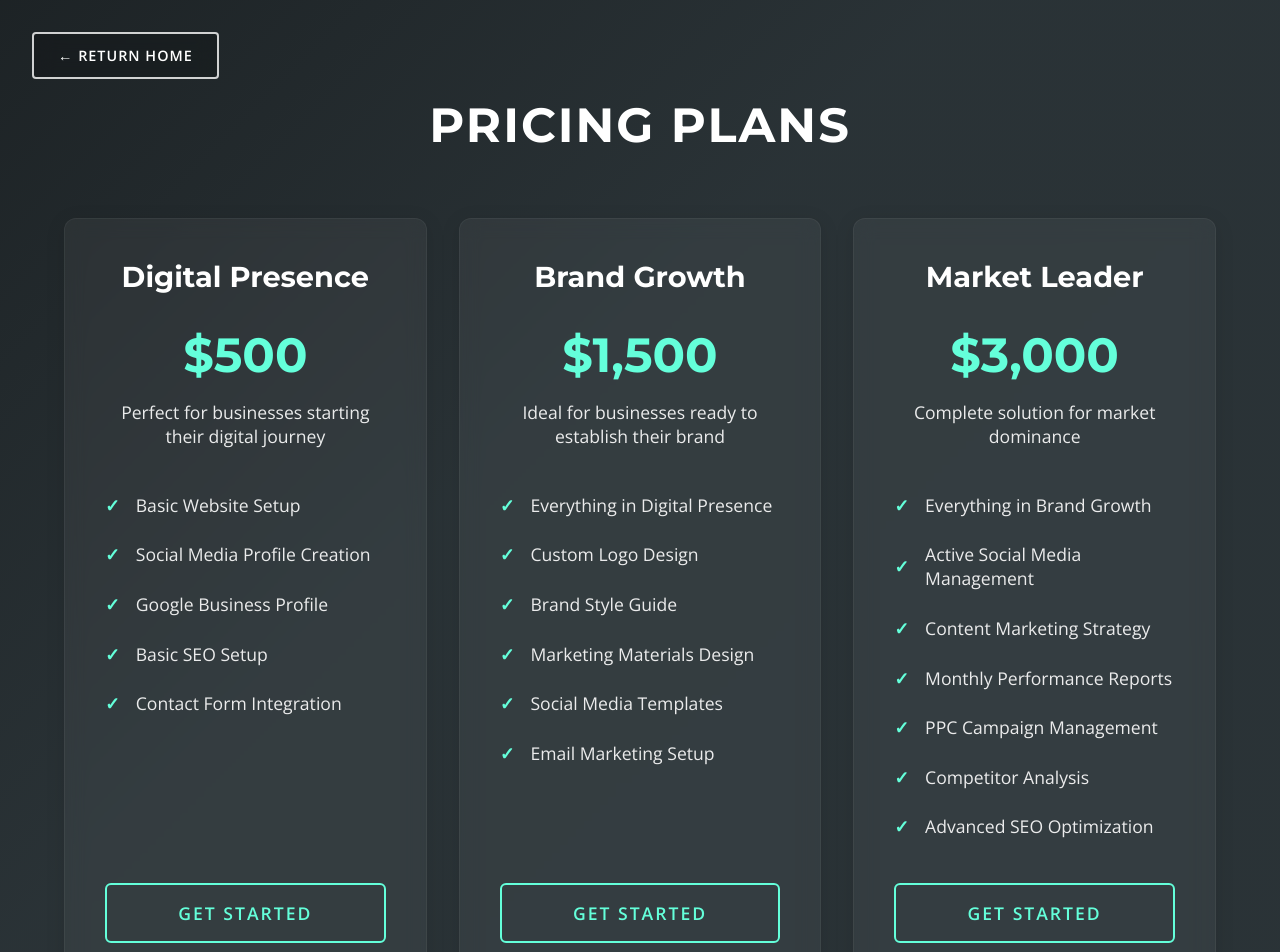
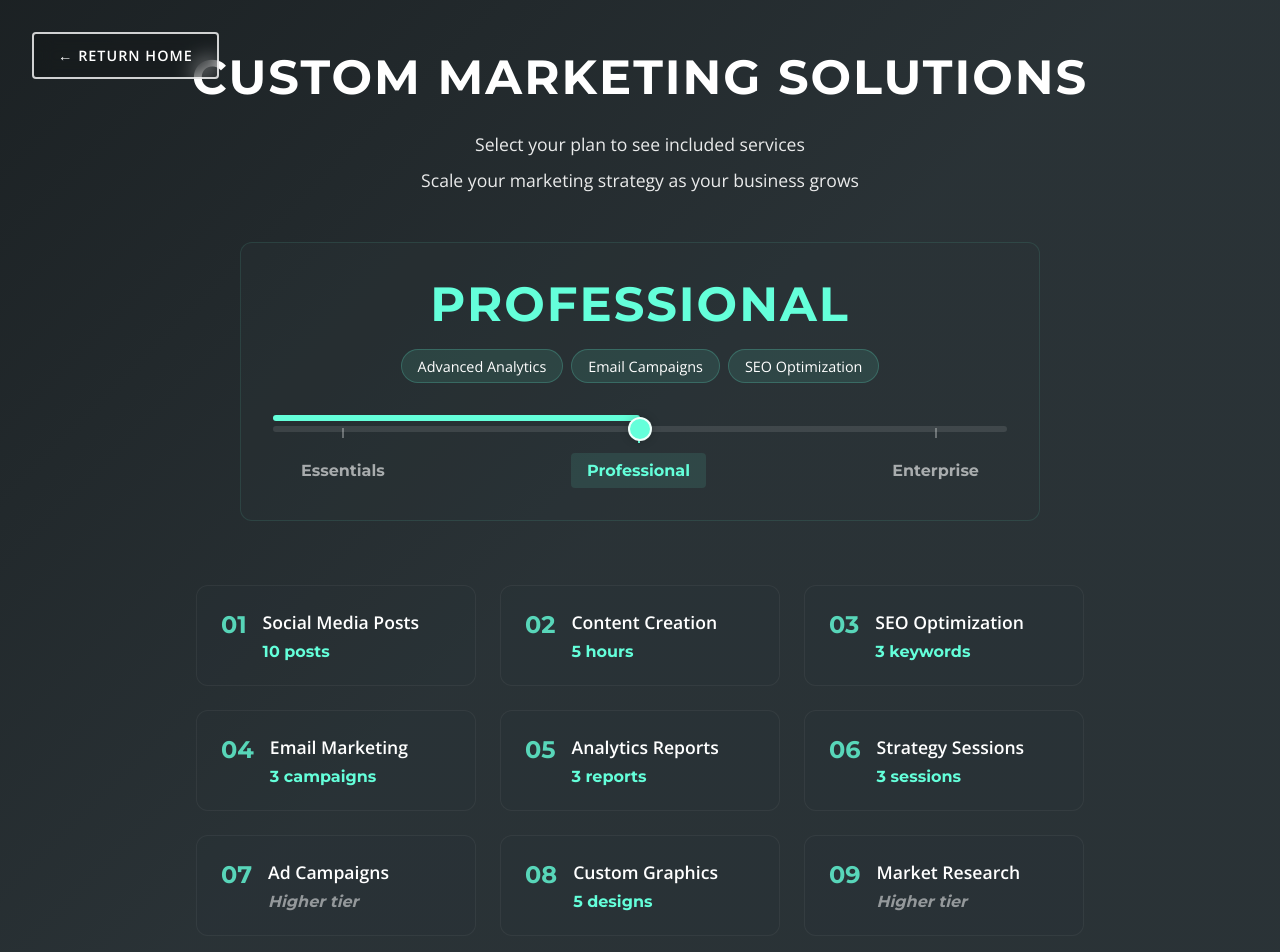
Before and after one commit to Dooblr/modus-marketing, a React (Vite) app: page /pricing in a window 1280 px wide. Shown: the top 952 px of the page. Built offline with nearby package versions, Linux system fonts and the light colour scheme.

Commit message:
updated pricing page

```diff
--- a/src/App.scss
+++ b/src/App.scss
@@ -695,132 +695,342 @@ body {
 }
 
 .pricing-page {
-  .pricing-grid {
-    display: grid;
-    grid-template-columns: repeat(3, 1fr);
-    gap: 2rem;
+  padding: 2rem;
+  max-width: 1200px;
+  margin: 0 auto;
+
+  h1 {
+    text-align: center;
+    color: $white;
+    margin-bottom: 1.5rem;
+    font-family: 'Montserrat', sans-serif;
+  }
+
+  .pricing-description {
+    text-align: center;
+    margin-bottom: 3rem;
+    color: rgba($white, 0.9);
+    font-family: 'Open Sans', sans-serif;
+
+    p {
+      margin: 0.5rem 0;
+      font-size: 1.1rem;
+      line-height: 1.6;
+    }
+  }
+
+  .slider-container {
+    width: 100%;
+    max-width: 800px;
+    margin: 0 auto 4rem;
     padding: 2rem;
-    max-width: 1400px;
-    width: 100%;
-    margin: 0 auto;
+    background: rgba($gunmetal, 0.3);
+    border-radius: 12px;
+    border: 1px solid rgba($accent, 0.1);
 
-    .pricing-card {
-      background: $card-bg;
-      border-radius: 12px;
-      padding: 2.5rem;
+    .price-display {
       text-align: center;
-      transition: all 0.4s cubic-bezier(0.4, 0, 0.2, 1);
-      backdrop-filter: blur(10px);
-      border: 1px solid rgba($white, 0.05);
-      box-shadow: 0 4px 20px rgba($black, 0.1);
+      margin-bottom: 2rem;
       display: flex;
       flex-direction: column;
+      align-items: center;
+      gap: 1rem;
 
-      &:hover {
-        transform: translateY(-8px);
-        background: $hover-bg;
-        border-color: rgba($accent, 0.2);
-      }
-
-      h3 {
-        font-family: 'Montserrat', sans-serif;
-        font-size: 1.8rem;
-        color: $white;
-        margin-bottom: 1rem;
-      }
-
-      .price {
+      .plan-tier {
         font-family: 'Montserrat', sans-serif;
         font-size: 3rem;
         color: $accent;
-        margin: 1rem 0;
         font-weight: bold;
+        text-transform: uppercase;
+        letter-spacing: 2px;
       }
 
-      .description {
-        font-family: 'Open Sans', sans-serif;
-        color: rgba($white, 0.9);
-        font-size: 1.1rem;
-        margin-bottom: 2rem;
+      .plan-features {
+        display: flex;
+        flex-wrap: wrap;
+        gap: 0.5rem;
+        justify-content: center;
+
+        .feature-tag {
+          font-family: 'Open Sans', sans-serif;
+          font-size: 0.9rem;
+          color: $white;
+          padding: 0.4rem 1rem;
+          background: rgba($accent, 0.1);
+          border-radius: 20px;
+          border: 1px solid rgba($accent, 0.2);
+        }
       }
+    }
 
-      ul {
-        list-style: none;
-        padding: 0;
-        margin: 0 0 2rem;
-        flex-grow: 1;
-        text-align: left;
+    .slider-wrapper {
+      position: relative;
+      width: 100%;
+      height: 6px;
+      margin: 2rem 0;
+    }
 
-        li {
-          color: rgba($white, 0.9);
-          padding: 0.8rem 0;
-          font-family: 'Open Sans', sans-serif;
-          display: flex;
-          align-items: center;
-          font-size: 1.1rem;
+    .slider-fill {
+      position: absolute;
+      top: 0;
+      left: 0;
+      height: 100%;
+      background: $accent;
+      border-radius: 3px;
+      pointer-events: none;
+      transition: width 0.3s ease;
+    }
 
-          &::before {
-            content: "✓";
-            color: $accent;
-            margin-right: 1rem;
-            font-weight: bold;
-          }
+    .custom-slider {
+      position: relative;
+      width: 100%;
+      height: 6px;
+      -webkit-appearance: none;
+      background: rgba($white, 0.1);
+      border-radius: 3px;
+      outline: none;
+      z-index: 2;
+
+      &::-webkit-slider-thumb {
+        -webkit-appearance: none;
+        appearance: none;
+        width: 24px;
+        height: 24px;
+        background: $accent;
+        border-radius: 50%;
+        cursor: pointer;
+        transition: all 0.3s ease;
+        border: 2px solid rgba($white, 0.9);
+        box-shadow: 0 0 10px rgba($black, 0.2);
+
+        &:hover {
+          transform: scale(1.2);
+          box-shadow: 0 0 20px rgba($accent, 0.3);
         }
       }
 
-      .get-started-btn {
-        width: 100%;
-        padding: 1rem;
-        font-size: 1.1rem;
-        background: transparent;
-        border: 2px solid $accent;
-        color: $accent;
-        border-radius: 6px;
-        font-family: 'Open Sans', sans-serif;
-        font-weight: 600;
-        text-transform: uppercase;
-        letter-spacing: 2px;
+      &::-moz-range-thumb {
+        width: 24px;
+        height: 24px;
+        background: $accent;
+        border-radius: 50%;
         cursor: pointer;
+        border: 2px solid rgba($white, 0.9);
         transition: all 0.3s ease;
-        margin-top: auto;
+        box-shadow: 0 0 10px rgba($black, 0.2);
 
         &:hover {
+          transform: scale(1.2);
+          box-shadow: 0 0 20px rgba($accent, 0.3);
+        }
+      }
+    }
+
+    .slider-labels {
+      display: flex;
+      justify-content: space-between;
+      margin-top: 1.5rem;
+      padding: 0 12px;
+
+      span {
+        font-family: 'Montserrat', sans-serif;
+        font-size: 1rem;
+        color: rgba($white, 0.6);
+        transition: all 0.3s ease;
+        padding: 0.5rem 1rem;
+        border-radius: 4px;
+        position: relative;
+        cursor: pointer;
+
+        &.active {
+          color: $accent;
+          background: rgba($accent, 0.1);
+          font-weight: 600;
+        }
+
+        &::before {
+          content: '';
+          position: absolute;
+          top: -25px;
+          left: 50%;
+          transform: translateX(-50%);
+          width: 2px;
+          height: 10px;
+          background: rgba($white, 0.3);
+          transition: all 0.3s ease;
+        }
+
+        &.active::before {
           background: $accent;
-          color: $gunmetal;
+          height: 15px;
         }
       }
     }
   }
-}
 
-// Add responsive styles for pricing page
-@media (max-width: 1024px) {
-  .pricing-page {
-    .pricing-grid {
-      grid-template-columns: repeat(2, 1fr);
+  .features-grid {
+    display: grid;
+    grid-template-columns: repeat(auto-fit, minmax(280px, 1fr));
+    gap: 1.5rem;
+    margin: 3rem auto;
+    max-width: 1200px;
+    padding: 0 1rem;
+
+    .feature-card {
+      background: rgba($gunmetal, 0.2);
+      border: 1px solid rgba($white, 0.05);
+      border-radius: 12px;
       padding: 1.5rem;
-      gap: 1.5rem;
+      display: flex;
+      gap: 1rem;
+      transition: all 0.3s ease;
+
+      &:hover {
+        background: rgba($gunmetal, 0.3);
+        transform: translateX(5px);
+      }
+
+      &.disabled {
+        opacity: 0.5;
+        background: rgba($gunmetal, 0.1);
+
+        &:hover {
+          transform: none;
+        }
+      }
+
+      .feature-number {
+        font-family: 'Montserrat', sans-serif;
+        font-size: 1.5rem;
+        color: $accent;
+        font-weight: bold;
+        opacity: 0.8;
+      }
+
+      .feature-content {
+        flex: 1;
+
+        .feature-header {
+          margin-bottom: 0.5rem;
+
+          h3 {
+            font-family: 'Open Sans', sans-serif;
+            font-size: 1.1rem;
+            color: $white;
+            margin: 0;
+          }
+        }
+
+        .feature-value {
+          font-family: 'Montserrat', sans-serif;
+          font-size: 1rem;
+
+          .included {
+            color: $accent;
+            font-weight: 600;
+          }
+
+          .not-included {
+            color: rgba($white, 0.5);
+            font-style: italic;
+          }
+        }
+      }
+    }
+  }
+
+  .cta-container {
+    text-align: center;
+    margin-top: 3rem;
+
+    button {
+      background: transparent;
+      border: 2px solid $accent;
+      color: $accent;
+      padding: 1rem 2.5rem;
+      font-size: 1.1rem;
+      border-radius: 6px;
+      cursor: pointer;
+      transition: all 0.3s ease;
+      font-family: 'Open Sans', sans-serif;
+      text-transform: uppercase;
+      letter-spacing: 2px;
+
+      &:hover {
+        background: $accent;
+        color: $gunmetal;
+      }
     }
   }
 }
 
 @media (max-width: 768px) {
   .pricing-page {
-    .pricing-grid {
-      grid-template-columns: 1fr;
-      padding: 1rem;
-      gap: 1.5rem;
+    padding: 1rem;
 
-      .pricing-card {
-        padding: 2rem;
+    .slider-container {
+      padding: 1.5rem;
+      margin-bottom: 2rem;
 
-        h3 {
-          font-size: 1.6rem;
+      .price-display {
+        .plan-tier {
+          font-size: 2.5rem;
         }
 
-        .price {
-          font-size: 2.5rem;
+        .plan-features {
+          .feature-tag {
+            font-size: 0.8rem;
+            padding: 0.3rem 0.8rem;
+          }
         }
+      }
+
+      .slider-labels {
+        span {
+          font-size: 0.9rem;
+          padding: 0.4rem 0.8rem;
+
+          &::before {
+            top: -20px;
+            height: 8px;
+          }
+
+          &.active::before {
+            height: 12px;
+          }
+        }
+      }
+    }
+
+    .features-grid {
+      grid-template-columns: 1fr;
+      gap: 1rem;
+
+      .feature-card {
+        padding: 1.2rem;
+
+        .feature-number {
+          font-size: 1.2rem;
+        }
+
+        .feature-content {
+          .feature-header h3 {
+            font-size: 1rem;
+          }
+
+          .feature-value {
+            font-size: 0.9rem;
+          }
+        }
+      }
+    }
+
+    .cta-container {
+      button {
+        width: 100%;
+        max-width: 300px;
+        padding: 0.8rem 1.5rem;
+        font-size: 1rem;
       }
     }
   }
--- a/src/pages/Pricing.tsx
+++ b/src/pages/Pricing.tsx
@@ -1,6 +1,7 @@
 import { motion } from "framer-motion";
 import HomeButton from "../components/HomeButton";
 import { Link } from "react-router-dom";
+import { useState, useEffect } from "react";
 
 const containerVariants = {
   hidden: { opacity: 0, x: '100%' },
@@ -22,52 +23,86 @@ const itemVariants = {
   visible: { opacity: 1, y: 0 }
 };
 
-const pricingPlans = [
+interface Plan {
+  name: string;
+  displayName: string;
+  range: [number, number];
+  features: string[];
+}
+
+const PLANS: Plan[] = [
   {
-    id: 1,
-    name: "Digital Presence",
-    price: "$500",
-    description: "Perfect for businesses starting their digital journey",
-    features: [
-      "Basic Website Setup",
-      "Social Media Profile Creation",
-      "Google Business Profile",
-      "Basic SEO Setup",
-      "Contact Form Integration"
-    ]
+    name: 'Starter',
+    displayName: 'Essentials',
+    range: [0, 33],
+    features: ['Basic Marketing Tools', 'Social Media Management', 'Content Creation']
   },
   {
-    id: 2,
-    name: "Brand Growth",
-    price: "$1,500",
-    description: "Ideal for businesses ready to establish their brand",
-    features: [
-      "Everything in Digital Presence",
-      "Custom Logo Design",
-      "Brand Style Guide",
-      "Marketing Materials Design",
-      "Social Media Templates",
-      "Email Marketing Setup"
-    ]
+    name: 'Scale-Up',
+    displayName: 'Professional',
+    range: [34, 66],
+    features: ['Advanced Analytics', 'Email Campaigns', 'SEO Optimization']
   },
   {
-    id: 3,
-    name: "Market Leader",
-    price: "$3,000",
-    description: "Complete solution for market dominance",
-    features: [
-      "Everything in Brand Growth",
-      "Active Social Media Management",
-      "Content Marketing Strategy",
-      "Monthly Performance Reports",
-      "PPC Campaign Management",
-      "Competitor Analysis",
-      "Advanced SEO Optimization"
-    ]
+    name: 'Enterprise',
+    displayName: 'Enterprise',
+    range: [67, 100],
+    features: ['Full Service Suite', 'Custom Strategy', 'Priority Support']
   }
 ];
 
+interface PricingFeature {
+  name: string;
+  baseValue: number;
+  maxValue: number;
+  unit: string;
+  included: boolean;
+}
+
+const features: PricingFeature[] = [
+  { name: "Social Media Posts", baseValue: 4, maxValue: 16, unit: "posts", included: true },
+  { name: "Content Creation", baseValue: 2, maxValue: 8, unit: "hours", included: true },
+  { name: "SEO Optimization", baseValue: 1, maxValue: 5, unit: "keywords", included: true },
+  { name: "Email Marketing", baseValue: 1, maxValue: 4, unit: "campaigns", included: true },
+  { name: "Analytics Reports", baseValue: 1, maxValue: 4, unit: "reports", included: true },
+  { name: "Strategy Sessions", baseValue: 1, maxValue: 4, unit: "sessions", included: true },
+  { name: "Ad Campaigns", baseValue: 0, maxValue: 3, unit: "campaigns", included: false },
+  { name: "Custom Graphics", baseValue: 2, maxValue: 8, unit: "designs", included: true },
+  { name: "Market Research", baseValue: 0, maxValue: 2, unit: "reports", included: false },
+  { name: "Competitor Analysis", baseValue: 0, maxValue: 2, unit: "reports", included: false }
+];
+
 export default function Pricing() {
+  const [sliderValue, setSliderValue] = useState(50);
+  const [currentPlan, setCurrentPlan] = useState<Plan>(PLANS[1]); // Start with Professional
+  const [scaledFeatures, setScaledFeatures] = useState<PricingFeature[]>(features);
+
+  const getCurrentPlan = (value: number): Plan => {
+    return PLANS.find(plan => value >= plan.range[0] && value <= plan.range[1]) || PLANS[1];
+  };
+
+  const handleSliderChange = (value: number) => {
+    setSliderValue(value);
+    const newPlan = getCurrentPlan(value);
+    setCurrentPlan(newPlan);
+  };
+
+  useEffect(() => {
+    const scaled = features.map(feature => {
+      const valueRange = feature.maxValue - feature.baseValue;
+      const scaledValue = feature.included
+        ? Math.round(feature.baseValue + (valueRange * sliderValue / 100))
+        : sliderValue >= 75 ? Math.max(1, Math.round(feature.baseValue + (valueRange * (sliderValue - 75) / 25))) : 0;
+
+      return {
+        ...feature,
+        baseValue: scaledValue,
+        included: feature.included || sliderValue >= 75
+      };
+    });
+    setScaledFeatures(scaled);
+  }, [sliderValue]);
+
   return (
     <motion.div
       className="page-container pricing-page"
@@ -75,43 +110,84 @@ export default function Pricing() {
       initial="hidden"
       animate="visible"
       exit="exit"
+      style={{ width: '100vw', margin: 0, maxWidth: 'none', overflow: 'hidden' }}
     >
+      <div className="pricing-content">
         <HomeButton />
-      <h1>Pricing Plans</h1>
-      <motion.div className="pricing-grid">
-        {pricingPlans.map((plan) => (
+        <h1>Custom Marketing Solutions</h1>
+        <div className="pricing-description">
+          <p>Select your plan to see included services</p>
+          <p>Scale your marketing strategy as your business grows</p>
+        </div>
+
+        <div className="slider-container">
+          <div className="price-display">
+            <span className="plan-tier">{currentPlan.displayName}</span>
+            <div className="plan-features">
+              {currentPlan.features.map((feature, index) => (
+                <span key={index} className="feature-tag">{feature}</span>
+              ))}
+            </div>
+          </div>
+          <div className="slider-wrapper">
+            <input
+              type="range"
+              min="0"
+              max="100"
+              value={sliderValue}
+              onChange={(e) => handleSliderChange(parseInt(e.target.value))}
+              className="custom-slider"
+            />
+            <div
+              className="slider-fill"
+              style={{ width: `${sliderValue}%` }}
+            />
+          </div>
+          <div className="slider-labels">
+            <span className={currentPlan.name === 'Starter' ? 'active' : ''}>Essentials</span>
+            <span className={currentPlan.name === 'Scale-Up' ? 'active' : ''}>Professional</span>
+            <span className={currentPlan.name === 'Enterprise' ? 'active' : ''}>Enterprise</span>
+          </div>
+        </div>
+
+        <motion.div className="features-grid">
+          {scaledFeatures.map((feature, index) => (
             <motion.div
-            key={plan.id}
-            className="pricing-card"
+              key={index}
+              className={`feature-card ${!feature.included ? 'disabled' : ''}`}
               variants={itemVariants}
             >
-            <h3>{plan.name}</h3>
-            <div className="price">{plan.price}</div>
-            <p className="description">{plan.description}</p>
-            <ul>
-              {plan.features.map((feature, index) => (
-                <motion.li
-                  key={index}
-                  initial={{ opacity: 0, x: -20 }}
-                  animate={{ opacity: 1, x: 0 }}
-                  transition={{ delay: index * 0.1 }}
-                >
-                  {feature}
-                </motion.li>
+              <div className="feature-number">{(index + 1).toString().padStart(2, '0')}</div>
+              <div className="feature-content">
+                <div className="feature-header">
+                  <h3>{feature.name}</h3>
+                </div>
+                <div className="feature-value">
+                  {feature.included ? (
+                    <span className="included">
+                      {feature.baseValue} {feature.unit}
+                    </span>
+                  ) : (
+                    <span className="not-included">Higher tier</span>
+                  )}
+                </div>
+              </div>
+            </motion.div>
           ))}
-            </ul>
+        </motion.div>
+
+        <div className="cta-container">
           <Link to="/contact">
             <motion.button
               className="get-started-btn"
               whileHover={{ scale: 1.05 }}
               whileTap={{ scale: 0.95 }}
             >
-                Get Started
+              Get Started with {currentPlan.displayName}
             </motion.button>
           </Link>
-          </motion.div>
-        ))}
-      </motion.div>
+        </div>
+      </div>
     </motion.div>
   );
 }
```
Lines whose indentation alone changed are shown as unchanged.
